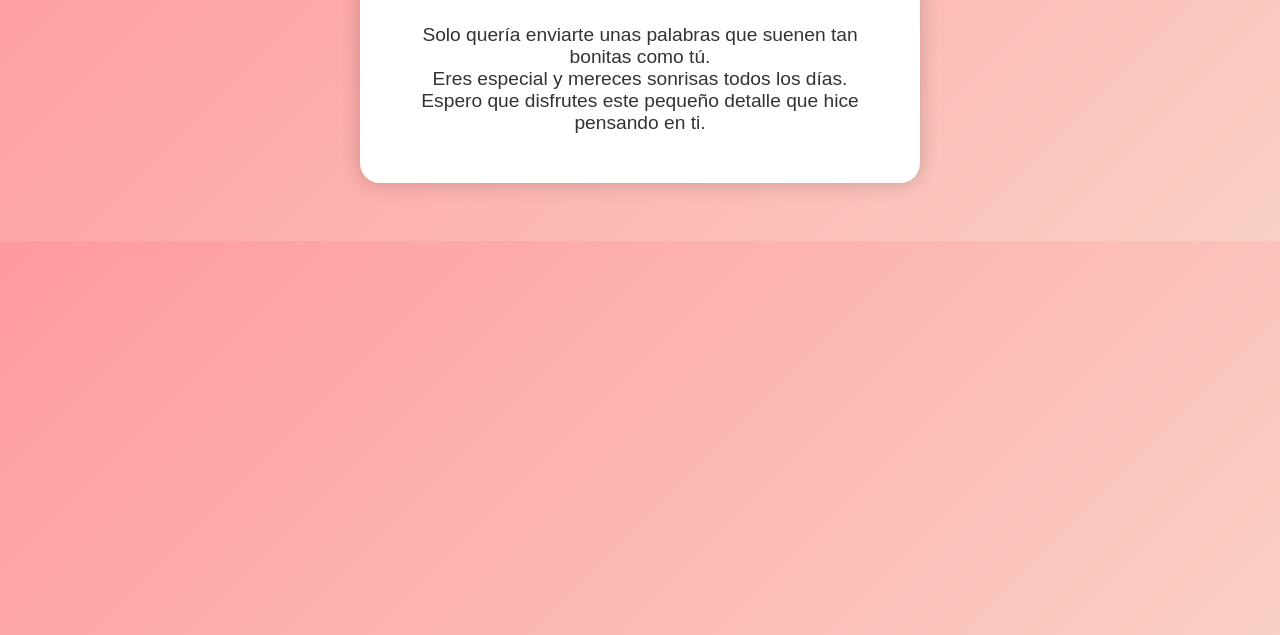
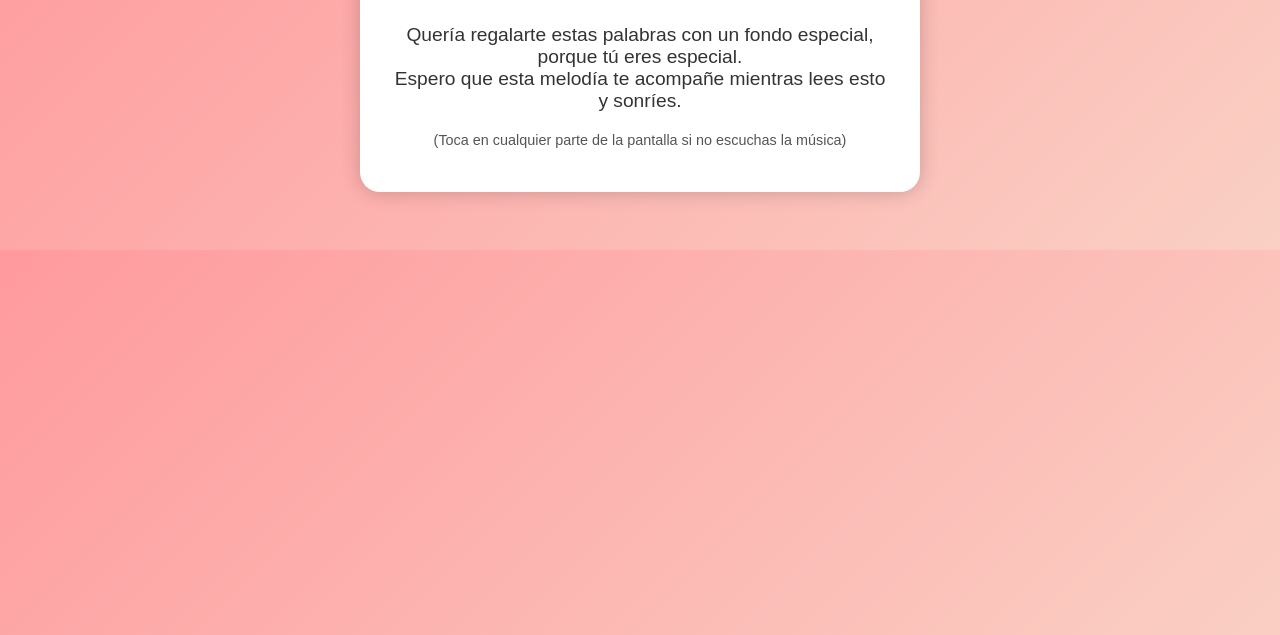
Before and after one commit to dayronhard/carta-para-ella, a plain HTML site: page index.html in a window 1280 px wide. Shown: the part 165-800 px from the top of the page. Drawn offline with Linux system fonts and the light colour scheme.

Commit message:
Update index.html

```diff
--- a/index.html
+++ b/index.html
@@ -26,9 +26,10 @@
         p {
             font-size: 1.2em;
         }
-        audio {
+        .instruccion {
             margin-top: 20px;
-            display: none;
+            font-size: 0.9em;
+            color: #555;
         }
     </style>
 </head>
@@ -36,21 +37,22 @@
     <div class="carta">
         <h1>Hola, preciosa 💖</h1>
         <p>
-            Solo quería enviarte unas palabras que suenen tan bonitas como tú.<br>
-            Eres especial y mereces sonrisas todos los días.<br>
-            Espero que disfrutes este pequeño detalle que hice pensando en ti.
+            Quería regalarte estas palabras con un fondo especial, porque tú eres especial.<br>
+            Espero que esta melodía te acompañe mientras lees esto y sonríes.
+        </p>
+        <p class="instruccion">
+            (Toca en cualquier parte de la pantalla si no escuchas la música)
         </p>
     </div>
 
-    <audio autoplay loop>
+    <audio id="musica" loop>
         <source src="Love.mp3" type="audio/mpeg">
         Tu navegador no soporta audio.
     </audio>
 
     <script>
-        // Autoplay en algunos móviles necesita interacción:
         document.body.addEventListener('click', function() {
-            const audio = document.querySelector('audio');
+            const audio = document.getElementById('musica');
             if (audio.paused) {
                 audio.play();
             }
```
